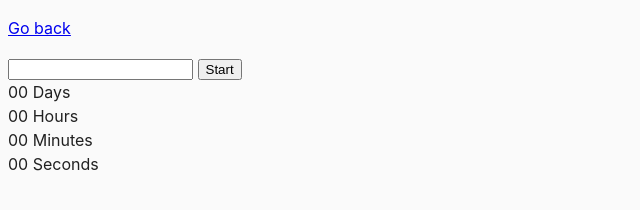
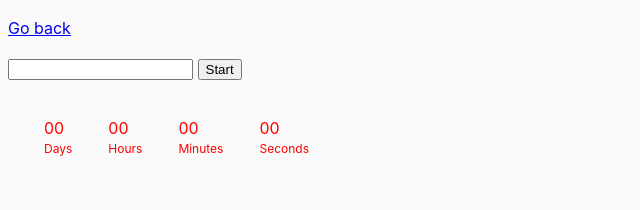
Before and after one commit to HannaSydoruk/goit-js-hw-09, a website: page src/02-timer.html in a window 1280 px wide. Shown: the whole page, without its empty margins (0-640 px from the left). Drawn offline with Linux system fonts and the light colour scheme.

Commit message:
Task2(w/styles)

```diff
--- a/src/css/common.css
+++ b/src/css/common.css
@@ -16,3 +16,20 @@ img {
   display: block;
   max-width: 100%;
 }
+
+.timer {
+  display: flex;
+  flex-direction: row;
+  color: red;
+  gap: 36px;
+  padding: 36px;
+}
+
+.field {
+  display: flex;
+  flex-direction: column;
+}
+
+.label {
+  font-size: 75%;
+}
```
